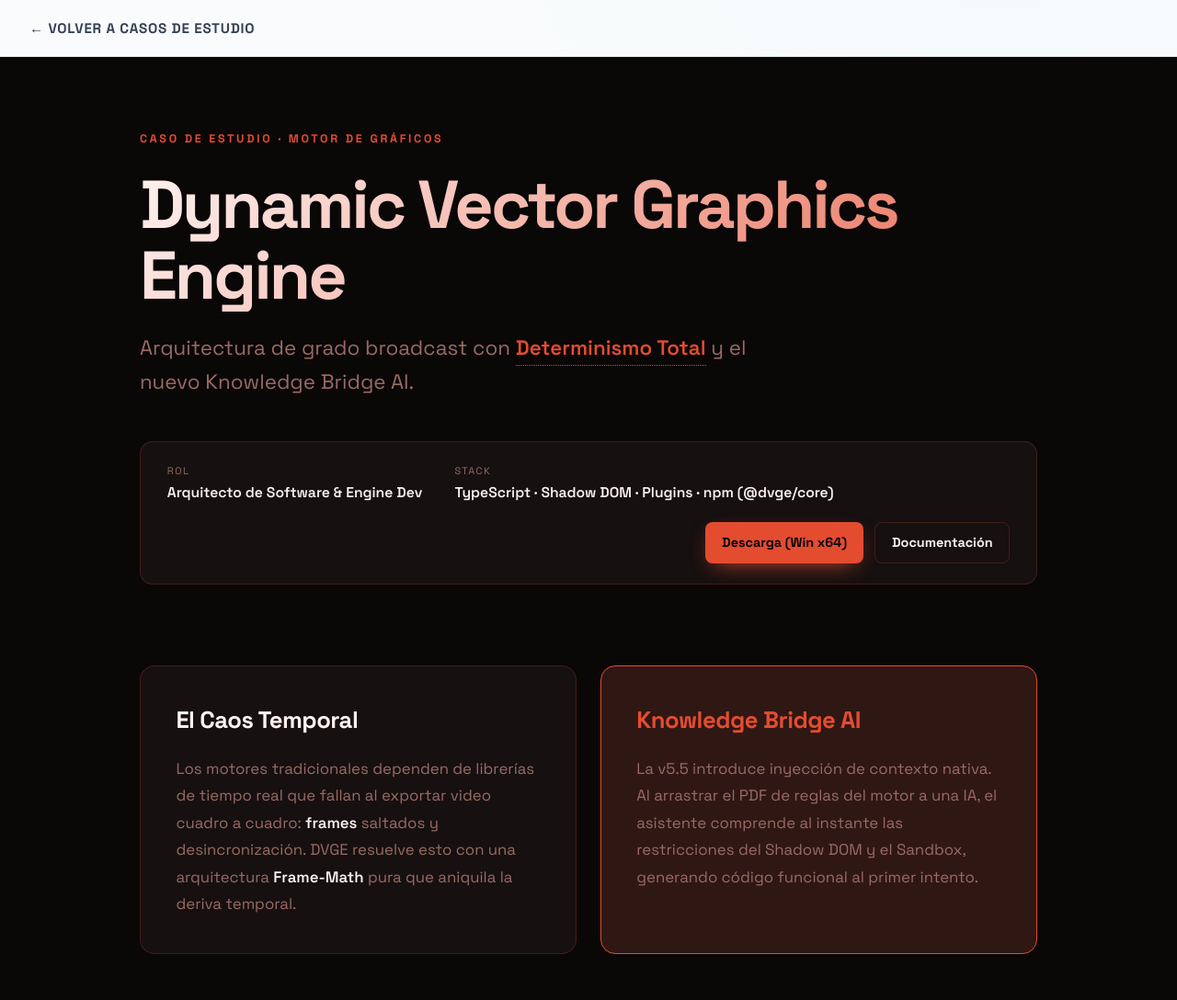
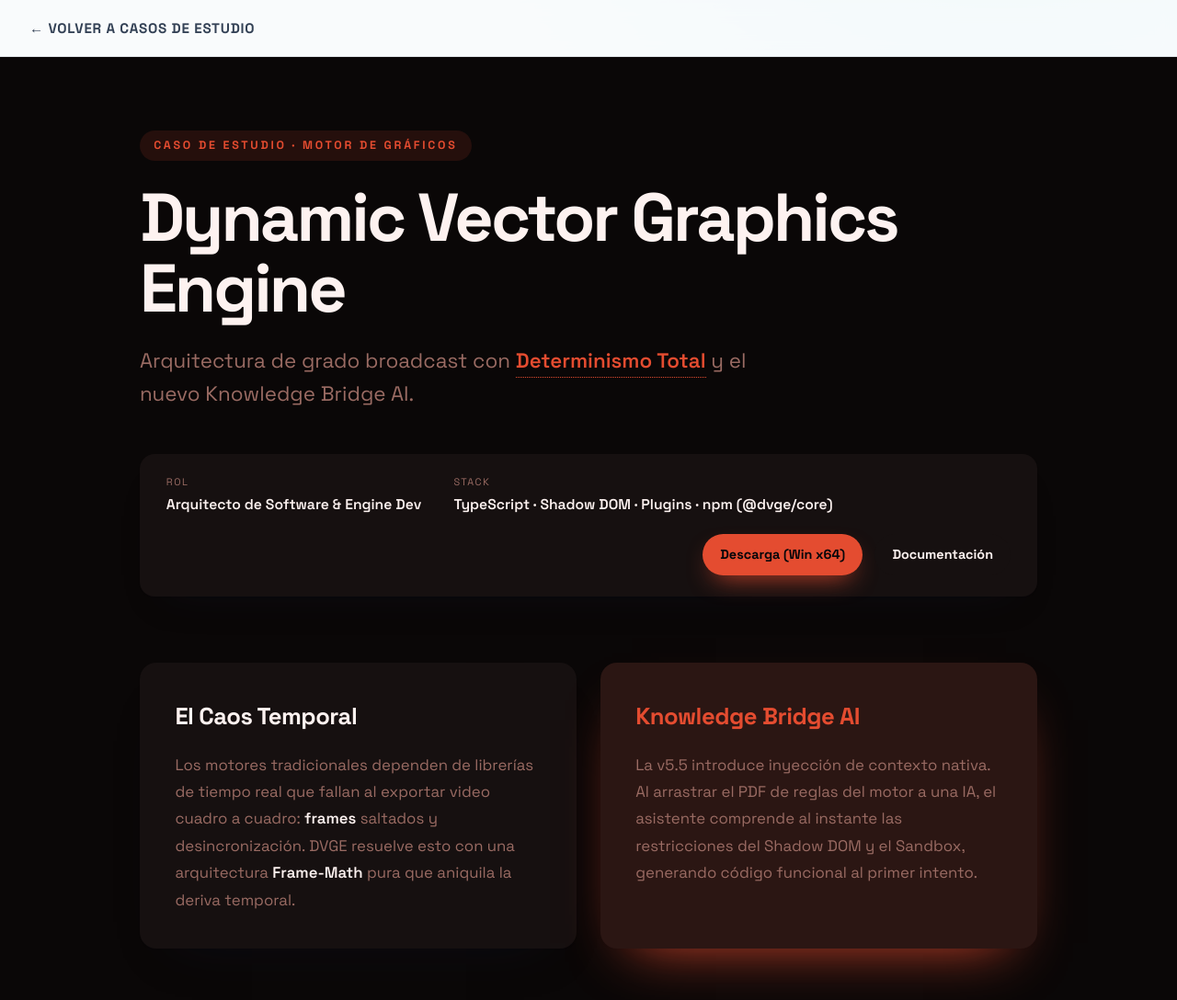
Before and after one commit to Mushi-Ayaka/Portafolio, a Next.js app: page /proyectos/dvge in a window 1280 px wide. Shown: the top 1088 px of the page at 92% size. Built offline with nearby package versions, Linux system fonts and the light colour scheme.

Commit message:
style(case-studies): CaseStudy sin bordes + refinar Follow Card (marcas/versiones/PGBouncer)

```diff
--- a/src/components/CaseStudy.module.css
+++ b/src/components/CaseStudy.module.css
@@ -1,16 +1,16 @@
 .wrap {
-  --cs-bg: #0b0b0f;
-  --cs-surface: #16161c;
+  --cs-bg: #ffffff;
+  --cs-surface: #f6f8fa;
   --cs-primary: #06b6d4;
   --cs-accent: #0e7490;
-  --cs-text: #f8fafc;
-  --cs-muted: #94a3b8;
-  --cs-border: rgba(148, 163, 184, 0.18);
+  --cs-text: #0f172a;
+  --cs-muted: #475569;
+  --cs-border: rgba(15, 23, 42, 0.10);
 
   min-height: 100vh;
   background: var(--cs-bg);
   color: var(--cs-text);
-  font-family: var(--font-base, 'Space Grotesk', sans-serif);
+  font-family: var(--font-base, "Space Grotesk", sans-serif);
   line-height: 1.6;
   -webkit-font-smoothing: antialiased;
 }
@@ -21,7 +21,7 @@
   padding: 5rem 2rem 8rem;
   display: flex;
   flex-direction: column;
-  gap: 5.5rem;
+  gap: 4.5rem;
   animation: csFade 0.9s ease-out;
 }
 
@@ -33,11 +33,15 @@
 }
 
 .eyebrow {
+  display: inline-block;
   font-size: 0.78rem;
   font-weight: 700;
   letter-spacing: 0.22em;
   text-transform: uppercase;
   color: var(--cs-primary);
+  padding: 0.42rem 0.95rem;
+  border-radius: 999px;
+  background: color-mix(in srgb, var(--cs-primary) 12%, transparent);
 }
 
 .title {
@@ -46,11 +50,7 @@
   letter-spacing: -0.04em;
   line-height: 1.05;
   margin: 0;
-  background: linear-gradient(135deg, var(--cs-text) 0%, var(--cs-primary) 120%);
-  -webkit-background-clip: text;
-  background-clip: text;
-  -webkit-text-fill-color: transparent;
-  color: transparent;
+  color: var(--cs-text);
 }
 
 .subtitle {
@@ -73,8 +73,8 @@
   margin-top: 1.5rem;
   padding: 1.4rem 1.8rem;
   background: var(--cs-surface);
-  border: 1px solid var(--cs-border);
-  border-radius: 14px;
+  border-radius: 16px;
+  box-shadow: 0 1px 2px rgba(15, 23, 42, 0.05), 0 22px 45px -30px rgba(15, 23, 42, 0.35);
   width: 100%;
 }
 
@@ -112,32 +112,31 @@
   text-decoration: none;
   font-weight: 700;
   font-size: 0.9rem;
-  padding: 0.6rem 1.1rem;
-  border-radius: 8px;
-  transition: transform 0.2s ease, background 0.2s ease, box-shadow 0.2s ease;
+  padding: 0.7rem 1.2rem;
+  border-radius: 999px;
+  transition: transform 0.2s ease, box-shadow 0.2s ease, background 0.2s ease, color 0.2s ease;
 }
 
 .linkPrimary {
   background: var(--cs-primary);
   color: #05060a;
-  box-shadow: 0 8px 24px -10px var(--cs-primary);
+  box-shadow: 0 12px 28px -12px var(--cs-primary);
 }
 
 .linkPrimary:hover {
   transform: translateY(-2px);
-  box-shadow: 0 12px 30px -10px var(--cs-primary);
+  box-shadow: 0 16px 34px -12px var(--cs-primary);
 }
 
 .linkSecondary {
-  background: transparent;
+  background: var(--cs-surface);
   color: var(--cs-text);
-  border: 1px solid var(--cs-border);
 }
 
 .linkSecondary:hover {
-  border-color: var(--cs-primary);
   color: var(--cs-primary);
   transform: translateY(-2px);
+  box-shadow: 0 12px 28px -16px var(--cs-primary);
 }
 
 .grid {
@@ -149,8 +148,8 @@
 .card,
 .cardHighlight {
   padding: 2.4rem;
-  border-radius: 16px;
-  border: 1px solid var(--cs-border);
+  border-radius: 18px;
+  box-shadow: 0 1px 2px rgba(15, 23, 42, 0.05), 0 28px 55px -38px rgba(15, 23, 42, 0.4);
 }
 
 .card {
@@ -158,8 +157,8 @@
 }
 
 .cardHighlight {
-  background: color-mix(in srgb, var(--cs-primary) 12%, var(--cs-surface));
-  border-color: var(--cs-primary);
+  background: color-mix(in srgb, var(--cs-primary) 10%, var(--cs-surface));
+  box-shadow: 0 1px 2px rgba(15, 23, 42, 0.05), 0 28px 60px -34px var(--cs-primary);
 }
 
 .cardTitle {
@@ -199,9 +198,8 @@
   width: 100%;
   aspect-ratio: 16 / 9;
   object-fit: cover;
-  border-radius: 16px;
-  border: 1px solid var(--cs-border);
-  box-shadow: 0 30px 60px -30px rgba(0, 0, 0, 0.7);
+  border-radius: 18px;
+  box-shadow: 0 30px 60px -30px rgba(0, 0, 0, 0.45);
   display: block;
   background: var(--cs-surface);
 }
@@ -215,18 +213,18 @@
 .shot {
   position: relative;
   aspect-ratio: 16 / 10;
-  border-radius: 14px;
-  border: 1px solid var(--cs-border);
+  border-radius: 16px;
   overflow: hidden;
   background: var(--cs-surface);
   display: flex;
   align-items: center;
   justify-content: center;
+  box-shadow: 0 1px 2px rgba(15, 23, 42, 0.05), 0 24px 45px -32px rgba(15, 23, 42, 0.4);
 }
 
 .shot img {
   width: 100%;
-  height: 100%;
+  height: 16rem;
   object-fit: cover;
 }
 
@@ -291,8 +289,7 @@
   background: var(--cs-surface);
   color: var(--cs-text);
   padding: 0.6rem 1rem;
-  border-radius: 8px;
-  border: 1px solid var(--cs-border);
+  border-radius: 10px;
   font-size: 0.82rem;
   font-weight: 500;
   white-space: nowrap;
@@ -300,7 +297,7 @@
   visibility: hidden;
   transition: all 0.2s ease-out;
   z-index: 100;
-  box-shadow: 0 12px 30px -12px rgba(0, 0, 0, 0.6);
+  box-shadow: 0 14px 34px -14px rgba(0, 0, 0, 0.4);
   pointer-events: none;
 }
 
@@ -316,7 +313,7 @@
 }
 
 @media (max-width: 768px) {
-  .article { padding: 3.5rem 1.2rem 6rem; gap: 4rem; }
+  .article { padding: 3.5rem 1.2rem 6rem; gap: 3.5rem; }
   .meta { flex-direction: column; align-items: flex-start; }
   .links { margin-left: 0; }
   .card, .cardHighlight { padding: 1.8rem; }
```
Also changed, not shown: src/app/(case-studies)/proyectos/twitter-clone/page.tsx (+8 -7 lines).
